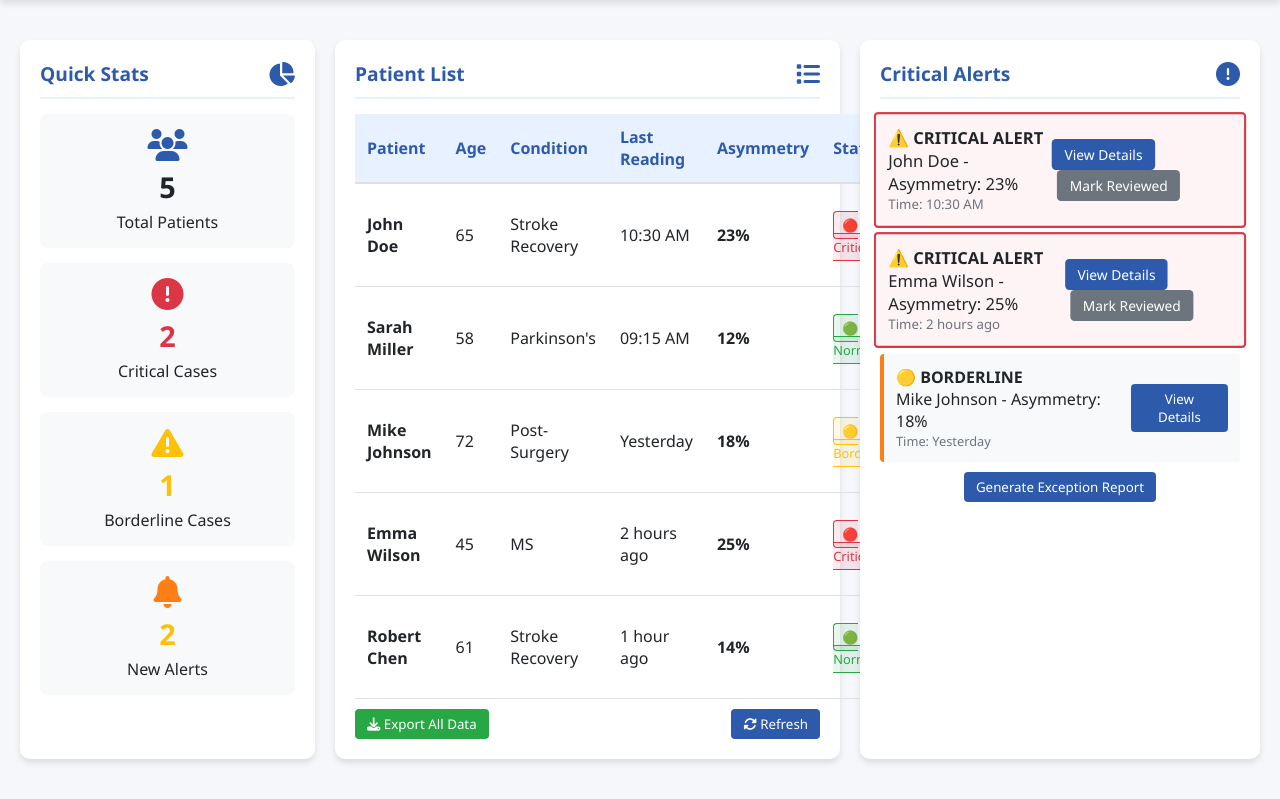
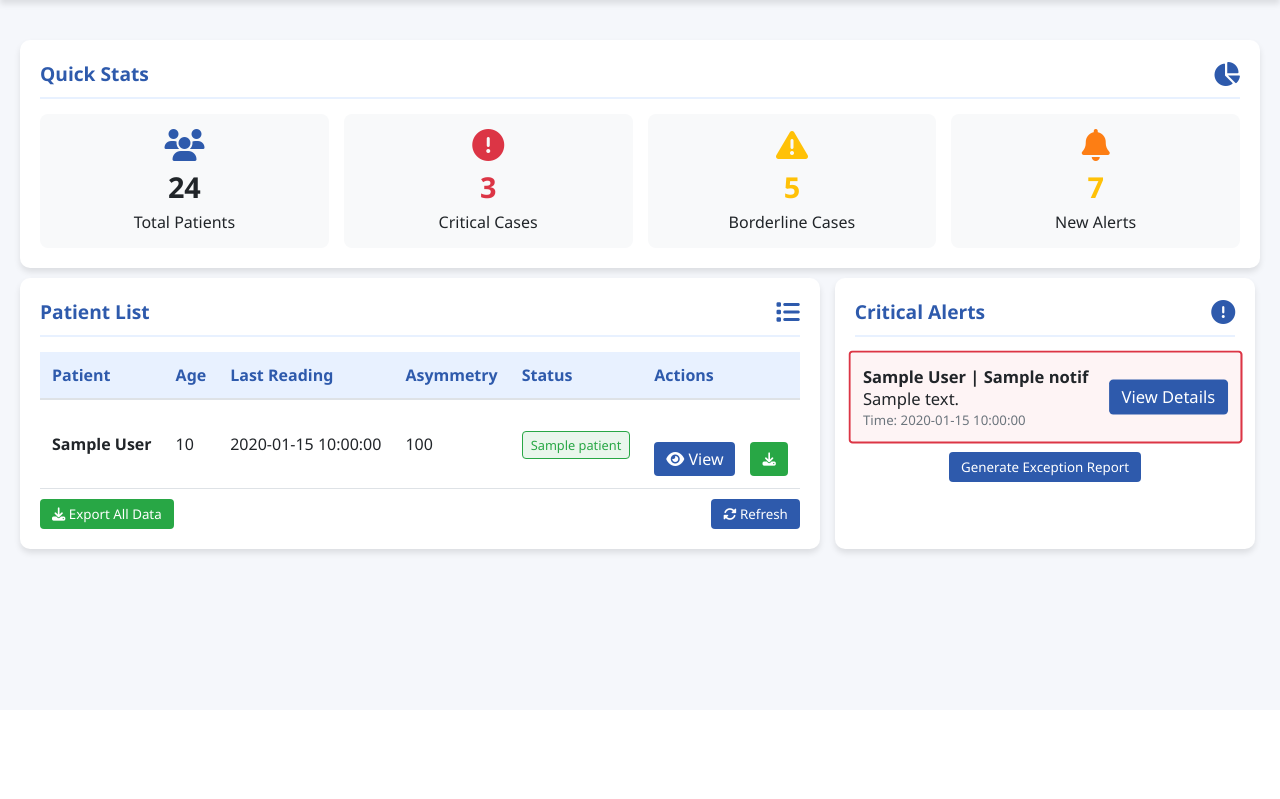
Before and after one commit to loicfred/Lacunar_Stroke_Project, a Flask app: template src/web/templates/dashboard_doctor.html in a window 1280 px wide. Shown: the part 90-889 px from the top of the page. After the commit the page ends 647 px from the top, so only its background shows below. Run offline with Flask 3, Linux system fonts and the light colour scheme; the template is opened without the code that fills it: most values are stand-ins (such as "Sample title", 1, 10 or a date in 2020).

Commit message:
Fix bugs

```diff
--- a/src/model/database.py
+++ b/src/model/database.py
@@ -38,10 +38,10 @@ def callProcedure(table_name, statement, *value):
     try:
         cursor = conn.cursor(dictionary=True)
         cursor.execute(f"{statement.lower()}", value)
-        row = cursor.fetchone()
-        if not row: return None
+        rows = cursor.fetchall()
+        if not rows: return None
         entity_class = ENTITY_REGISTRY[table_name.lower()]
-        return entity_class(**row)
+        return [entity_class(**row) for row in rows]
     finally:
         conn.close()
 
--- a/src/model/db/Notification.py
+++ b/src/model/db/Notification.py
@@ -6,3 +6,6 @@ class Notification:
         self.message = kwargs.get("message")
         self.timestamp = kwargs.get("timestamp")
         self.type = kwargs.get("type")
+
+        self.first_name = kwargs.get("first_name")
+        self.last_name = kwargs.get("last_name")
--- a/src/web/app.py
+++ b/src/web/app.py
@@ -476,8 +476,8 @@ def doctor_dashboard():
             return redirect('/login')
         user_id = session['user_id']
         doctor_info = dbmanager.getByID('doctor_info', user_id) if dbmanager.getByID('doctor_info', user_id) else None
-        patients = dbmanager.getAllWhere('patient_info', 'doctor_id = ?', user_id)[:10]  # First 10 patients
-        notifications = dbmanager.getAllWhere('notification', '1=1 ORDER BY timestamp DESC')[:5]
+        patients = dbmanager.getAllWhere('exception_report', 'doctor_id = ?', user_id)
+        notifications = dbmanager.callProcedure('notification','call GetCriticalAlert(?)', user_id)
         return render_template('dashboard_doctor.html',
                                doctor=doctor_info, patients=patients,
                                notifications=notifications)
--- a/src/web/static/comstyle.css
+++ b/src/web/static/comstyle.css
@@ -292,7 +292,7 @@ body {
 }
 
 /* ===== DOCTOR DASHBOARD SPECIFIC ===== */
-#quick-stats { grid-column: span 3; }
+#quick-stats { grid-row: span 3; }
 #patient-list { grid-column: span 5; }
 #critical-alerts { grid-column: span 4; }
 #patient-detail { grid-column: span 12; }
@@ -300,7 +300,7 @@ body {
 /* Quick Stats */
 .stats-grid {
     display: grid;
-    grid-template-rows: repeat(1, 1fr);
+    grid-template-columns: repeat(4, 1fr);
     gap: 15px;
 }
 
@@ -582,7 +582,7 @@ body {
     }
 
     .stats-grid {
-        grid-template-columns: 1fr;
+        grid-template-columns: repeat(2, 1fr);
     }
 
     .patient-info-grid {
@@ -649,6 +649,10 @@ body {
 .text-center { text-align: center; }
 .mb-10 { margin-bottom: 10px; }
 .mb-20 { margin-bottom: 20px; }
+.me-10 { margin-right: 10px; }
+.me-20 { margin-right: 20px; }
+.ms-10 { margin-left: 10px; }
+.ms-20 { margin-left: 20px; }
 .mt-10 { margin-top: 10px; }
 .mt-20 { margin-top: 20px; }
 .hidden { display: none; }
--- a/src/web/templates/dashboard_doctor.html
+++ b/src/web/templates/dashboard_doctor.html
@@ -7,6 +7,16 @@
     <link rel="stylesheet" href="../static/comstyle.css">
     <link rel="stylesheet" href="https://cdnjs.cloudflare.com/ajax/libs/font-awesome/6.4.0/css/all.min.css">
     <script src="https://cdn.jsdelivr.net/npm/chart.js"></script>
+    <style>
+        .bottomBox {
+            display: flex;
+        }
+        @media (max-width: 768px) {
+            .bottomBox {
+                display: block;
+            }
+        }
+    </style>
 </head>
 <body>
 <!-- Header -->
@@ -35,7 +45,7 @@
 
 <!-- Main Dashboard -->
 <div class="container">
-    <div class="dashboard-container">
+    <div class="dashboard-container" style="display: block;">
         <!-- Quick Stats -->
         <div class="card" id="quick-stats">
             <div class="card-header">
@@ -67,6 +77,7 @@
         </div>
 
         <!-- Patient List -->
+        <div class="bottomBox mt-10" style="gap: 15px">
             <div class="card" id="patient-list">
                 <div class="card-header">
                     <h2 class="card-title">Patient List</h2>
@@ -77,7 +88,6 @@
                     <tr>
                         <th>Patient</th>
                         <th>Age</th>
-                    <th>Condition</th>
                         <th>Last Reading</th>
                         <th>Asymmetry</th>
                         <th>Status</th>
@@ -86,6 +96,27 @@
                     </thead>
                     <tbody id="patientsTable">
                     <!-- Patient data loaded by JavaScript -->
+
+                    {% for patient in patients %}
+                    <tr>
+                        <td><strong>{{patient.first_name}} {{patient.last_name}}</strong></td>
+                        <td>{{patient.age_group}}</td>
+                        <td>{{patient.latest_reading_timestamp}}</td>
+                        <td>{{(patient.latest_reading_asymmetry_index*100) | round(2)}}</td>
+
+                        <td><span class="table-badge status-{% if patient.latest_reading_risk_label == 'Critical' %}critical{% elif patient.latest_reading_risk_label == 'Borderline' %}borderline{% else %}normal{% endif %}">{{patient.latest_reading_risk_label}}</span></td>
+                        <td>
+                            <div class="action-buttons">
+                                <a class="btn btn-view" href="/dashboard/patient/{{patient.id}}">
+                                    <i class="fas fa-eye"></i> View
+                                </a>
+                                <button class="btn btn-export" onclick="exportSinglePatient({{patient.id}})">
+                                    <i class="fas fa-download"></i>
+                                </button>
+                            </div>
+                        </td>
+                    </tr>
+                    {% endfor %}
                     </tbody>
                 </table>
                 <div class="mt-10">
@@ -106,11 +137,30 @@
                 </div>
                 <div id="alertsPanel">
                     <!-- Alerts loaded by JavaScript -->
+
+                    {% for notif in notifications %}
+                    <div class="alert-item critical pulse-alert">
+                        <div>
+                            <strong>{{notif.first_name}} {{notif.last_name}} | {{notif.title}}</strong>
+                            <div>{{notif.message}}</div>
+                            <div class="alert-time">Time: {{notif.timestamp}}</div>
+                        </div>
+                        <div class="ms-20">
+                            <a class="btn btn-view" href="/dashboard/patient/{{notif.patient_id}}">
+                                View Details
+                            </a>
+<!--                            ${!alert.reviewed ? `<button class="btn" onclick="markAsReviewed(this, '${alert.patient}')" style="background: #6C757D; color: white; margin-left: 5px;">-->
+<!--                            Mark Reviewed-->
+<!--                        </button>` : ''}-->
+                        </div>
+                    </div>
+                    {% endfor %}
                 </div>
                 <div class="text-center mt-10">
                     <button class="btn btn-view" onclick="viewExceptionReport()">
                         Generate Exception Report
                     </button>
+                </div>
             </div>
         </div>
 
@@ -217,8 +267,8 @@
 
     // Initialize dashboard
     document.addEventListener('DOMContentLoaded', function() {
-        loadDoctorData();
-        setupEventListeners();
+        //loadDoctorData();
+        //setupEventListeners();
     });
 
     // Load doctor dashboard data
```
Also changed, not shown: src/web/templates/dashboard_patient.html (+5 -5 lines). Lines whose indentation alone changed are shown as unchanged.
